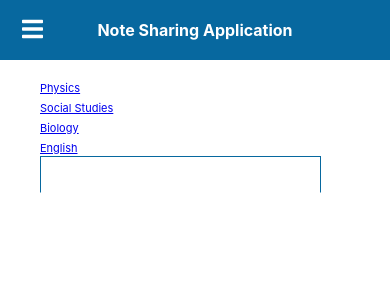
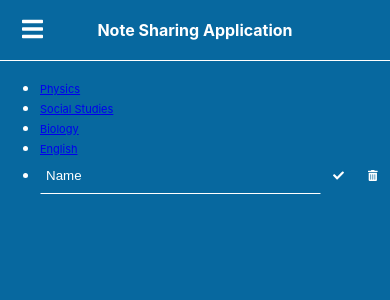
Before and after one commit to hyungmogu/note-sharing-app, a React (Create React App) app in the folder web/: page / in a window 390 px wide. Shown: the top 300 px of the page. Built offline with nearby package versions, Linux system fonts and the light colour scheme.

Commit message:
style: Add background width height and color to navigation 'PrimaryHeaderMobile'

```diff
--- a/web/src/App.scss
+++ b/web/src/App.scss
@@ -486,6 +486,14 @@ input {
     width: 100%;
   }
 
+  .primaryHeaderMobile--navigation {
+    border-top: 1px solid $color-white;
+    position: absolute;
+    height: calc(100% - #{$header-height-mobile});
+    width: 100%;
+    background-color: $color-primary;
+  }
+
   button {
     z-index: 1;
   }
--- a/web/src/components/PrimaryHeaderMobile.js
+++ b/web/src/components/PrimaryHeaderMobile.js
@@ -25,7 +25,7 @@ class PrimaryHeaderMobile extends Component {
                     <strong>Note Sharing Application</strong>
                 </section>
             </section>
-            <nav>
+            <nav className="primaryHeaderMobile--navigation">
                 <ul>
                     <li><NavLink to="/notes/physics">Physics</NavLink></li>
                     <li><NavLink to="/notes/social_studies">Social Studies</NavLink></li>
```
